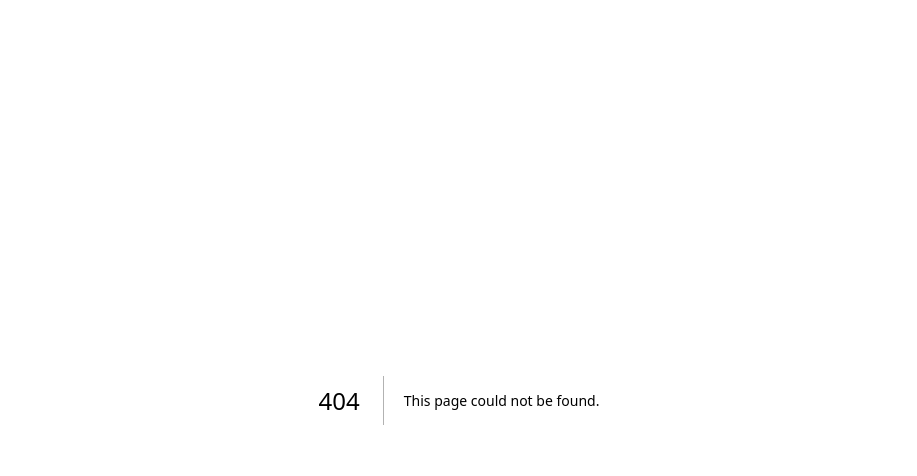
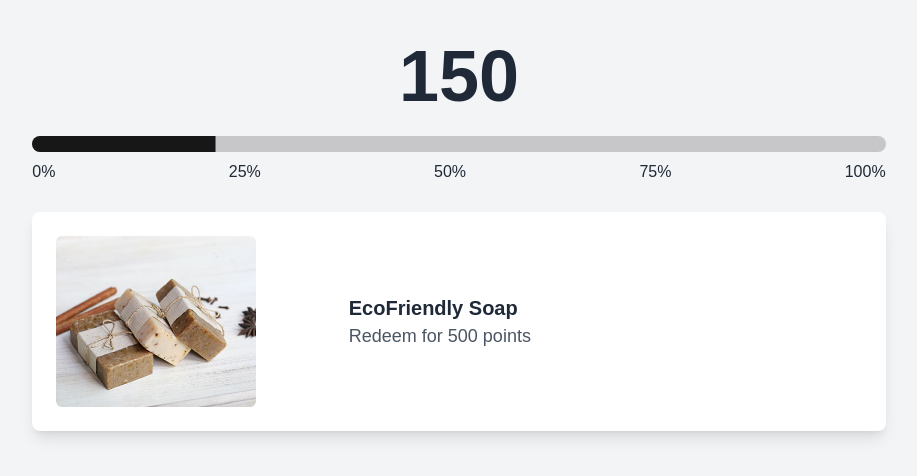
Before and after one commit to data-divas/data-divas, a Next.js app: page /points in a window 1280 px wide. Before the commit this address had no page. Shown: the top 476 px of the page, without its empty margins (181-1098 px from the left). Built offline with nearby package versions, Linux system fonts and the light colour scheme.

Commit message:
added points page

```diff
--- a/package.json
+++ b/package.json
@@ -10,6 +10,7 @@
   },
   "dependencies": {
     "@radix-ui/react-dialog": "^1.1.2",
+    "@radix-ui/react-progress": "^1.1.0",
     "@radix-ui/react-scroll-area": "^1.2.1",
     "@radix-ui/react-slot": "^1.1.0",
     "class-variance-authority": "^0.7.0",
--- /dev/null
+++ b/src/app/components/ItemCard.tsx
@@ -0,0 +1,31 @@
+/* eslint-disable @next/next/no-img-element */
+import React from 'react';
+import Image from 'next/image';
+
+interface ItemCardProps {
+  imageUrl: string;
+  points: number;
+  itemName: string;
+}
+
+const ItemCard: React.FC<ItemCardProps> = ({ imageUrl, points, itemName }) => {
+  return (
+    <div className="w-2/3 mx-auto bg-white p-6 rounded-lg shadow-lg flex items-center space-x-6">
+      <div className="flex-shrink-0 w-1/3">
+        <Image
+          src={imageUrl}
+          alt={itemName}
+          className="object-cover rounded-md"
+          width={200}
+          height={100}
+        />
+      </div>
+      <div className="flex flex-col justify-between w-2/3 ">
+        <h2 className="text-xl font-semibold text-gray-800">{itemName}</h2>
+        <p className="text-lg text-gray-600">Redeem for {points} points</p>
+      </div>
+    </div>
+  );
+};
+
+export default ItemCard;
--- a/src/app/page.tsx
+++ b/src/app/page.tsx
@@ -1,6 +1,6 @@
-//import Image from "next/image";
+import Image from "next/image";
 import CameraApp from "@/app/CameraApp";
-import ItemsAttribute from "./components/itemsAttribute";
+//import ItemsAttribute from "./components/itemsAttribute";
 
 export default function Home() {
   return <CameraApp />;
--- /dev/null
+++ b/src/app/points/page.tsx
@@ -0,0 +1,29 @@
+'use client'
+
+import React from 'react'
+import { Progress } from "@/components/ui/progress"
+import ItemCard from '../components/ItemCard';
+
+const page = () => {
+    const score: number = 150;
+    const checkpoints = [0, 25, 50, 75, 100];
+    return (
+        <div className="flex flex-col items-center justify-start min-h-screen bg-gray-100">
+          <div className="text-7xl font-bold text-gray-800 mb-6 mt-10">
+            {score}
+          </div>
+            <Progress className="w-2/3 h-4 mx-auto" value={(score/700) * 100 }/>
+            <div className="flex w-2/3 justify-between text-s text-gray-800 mb-5 mt-2">
+            {checkpoints.map((checkpoint) => (
+                <span key={checkpoint} className="text-center mb-2">{checkpoint}%</span>
+            ))}
+          </div>
+          <ItemCard
+            imageUrl= "/soap.jpeg"
+            points={500}
+            itemName="EcoFriendly Soap"/>
+        </div>
+    );
+};
+
+export default page
--- /dev/null
+++ b/src/components/ui/progress.tsx
@@ -0,0 +1,28 @@
+"use client"
+
+import * as React from "react"
+import * as ProgressPrimitive from "@radix-ui/react-progress"
+
+import { cn } from "@/lib/utils"
+
+const Progress = React.forwardRef<
+  React.ElementRef<typeof ProgressPrimitive.Root>,
+  React.ComponentPropsWithoutRef<typeof ProgressPrimitive.Root>
+>(({ className, value, ...props }, ref) => (
+  <ProgressPrimitive.Root
+    ref={ref}
+    className={cn(
+      "relative h-2 w-full overflow-hidden rounded-full bg-primary/20",
+      className
+    )}
+    {...props}
+  >
+    <ProgressPrimitive.Indicator
+      className="h-full w-full flex-1 bg-primary transition-all"
+      style={{ transform: `translateX(-${100 - (value || 0)}%)` }}
+    />
+  </ProgressPrimitive.Root>
+))
+Progress.displayName = ProgressPrimitive.Root.displayName
+
+export { Progress }
```
Also changed, not shown: public/soap.jpeg (added), 1 other file (tests, documents, lock files or other folders).
